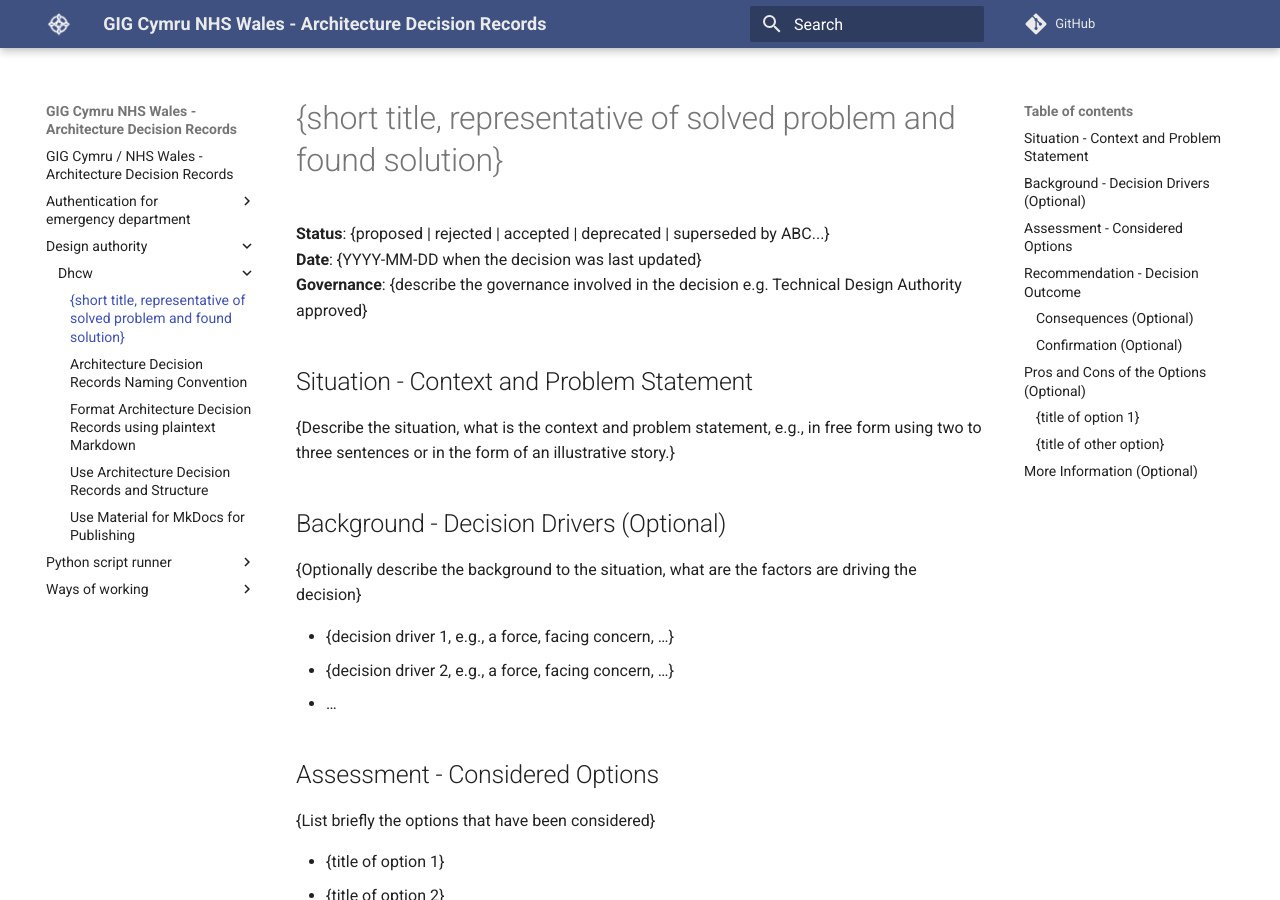
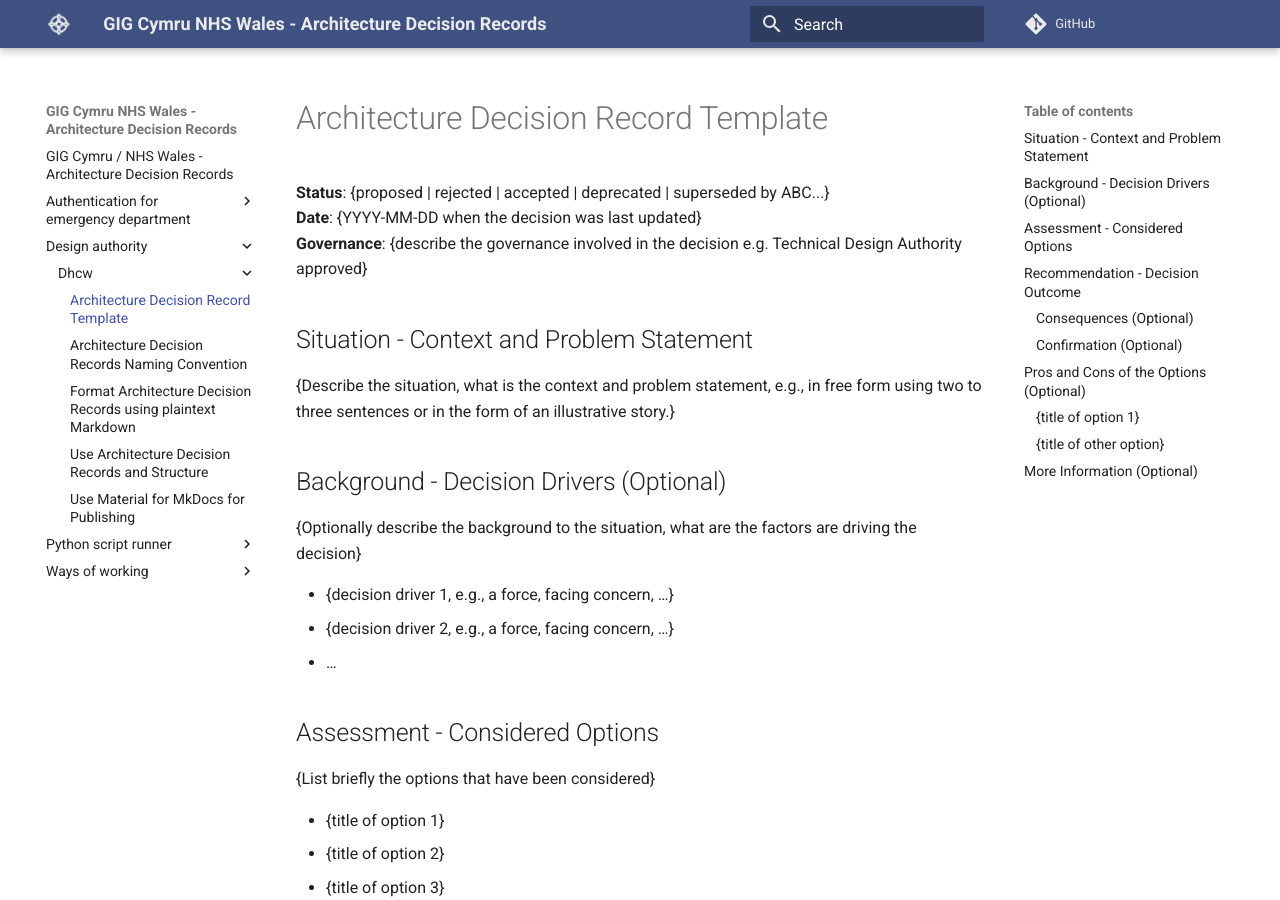
Before and after one commit to collisdigital/architecture, an MkDocs documentation site: the page built from doc/design-authority/dhcw/architecture-decision-record-template.md, in a window 1280 px wide and 900 px high. Built offline with MkDocs 1.6.1 and Material for MkDocs 9.7.7, drawn with Linux system fonts in a browser that asks for light colours; comment, search, counter and statistics services are not loaded.

Commit message:
Fix markdownlint not checking doc/ subfolders and adjust record template title (#20)

```diff
--- a/doc/design-authority/dhcw/architecture-decision-record-template.md
+++ b/doc/design-authority/dhcw/architecture-decision-record-template.md
@@ -1,4 +1,4 @@
-# {short title, representative of solved problem and found solution}
+# Architecture Decision Record Template
 
 **Status**: {proposed | rejected | accepted | deprecated | superseded by ABC...}
 **Date**: {YYYY-MM-DD when the decision was last updated}
```
Also changed, not shown: 1 other file.
